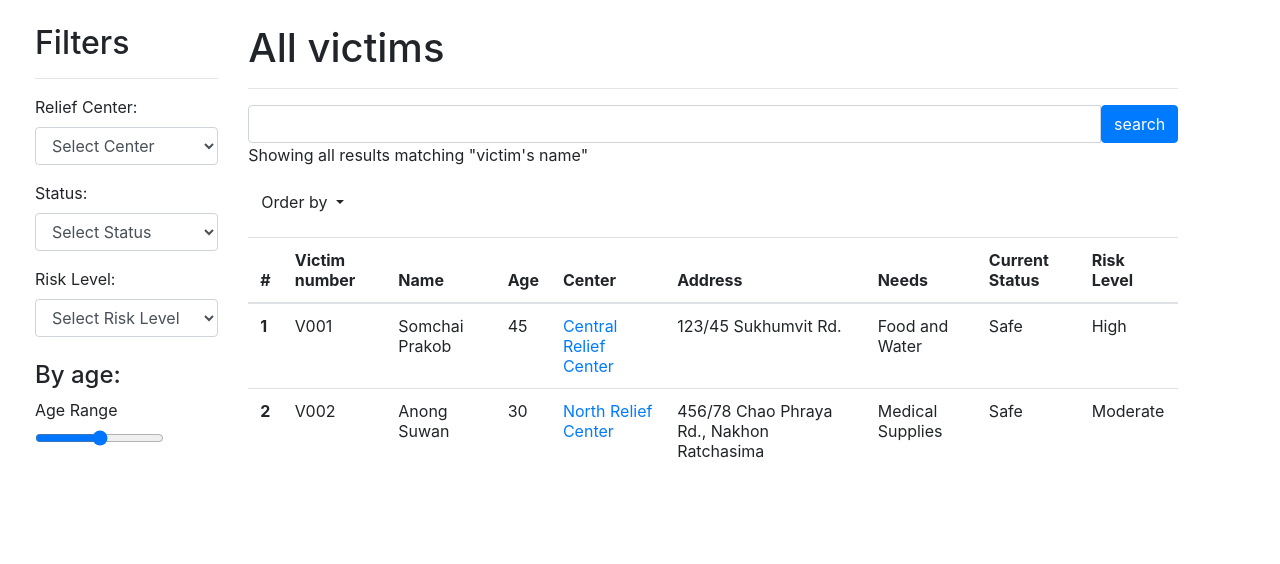
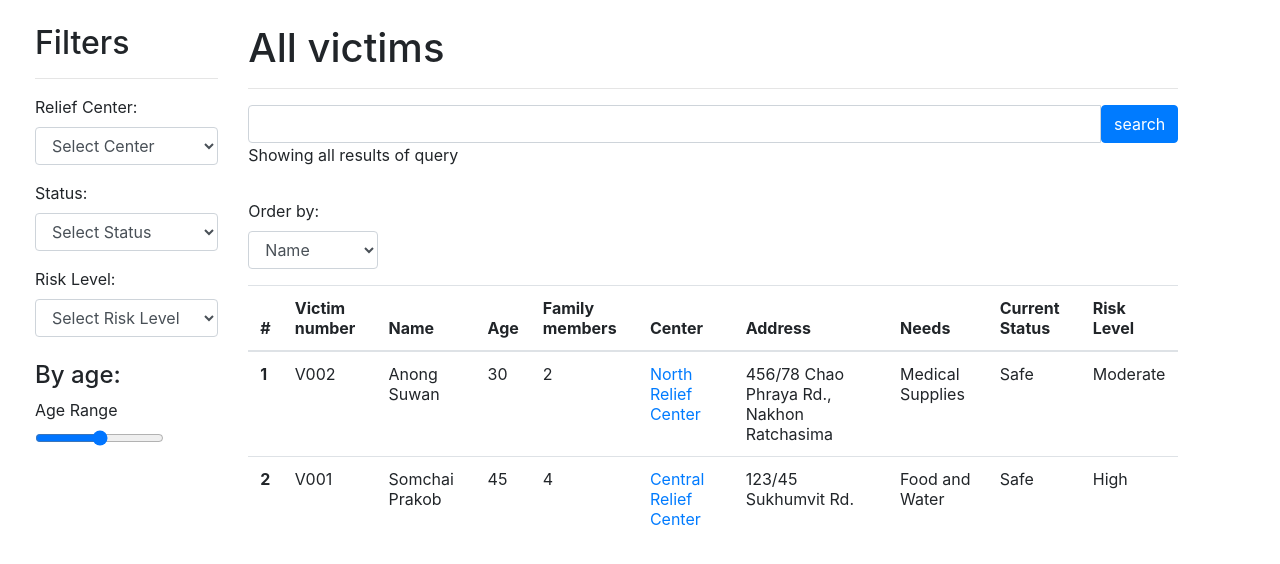
Before and after one commit to yxzuz/Flood-Relief-Center, a Django app: page /victims/ in a window 1280 px wide. Shown: the part 56-620 px from the top of the page. Run offline with Django 5.2, Linux system fonts and the light colour scheme; data comes from the database, SQL or seed files in the repository; some libraries are stand-ins or nearby versions.

Commit message:
order by field

```diff
--- a/flood_relief_center/templates/flood_relief_center/victims.html
+++ b/flood_relief_center/templates/flood_relief_center/victims.html
@@ -107,27 +107,23 @@
                     <button class="btn btn-primary" type="submit"><i class="fa fa-search"></i>search</button>
                   </span>
                 </div>
-            </form>
+            <!-- </form> -->
                 <!-- END SEARCH INPUT -->
-                <p>Showing all results matching "victim's name"</p>
+                <p>Showing all results of query</p>
 
                 <div class="padding"></div>
 
                 <div class="row">
                   <!-- BEGIN VICTIM RESULT -->
-                  <div class="col-sm-6">
-                    <div class="btn-group">
-                      <button type="button" class="btn btn-default dropdown-toggle" data-toggle="dropdown">
-                        Order by <span class="caret"></span>
-                      </button>
-                      <ul class="dropdown-menu" role="menu">
-                        <li><a href="#">Name</a></li>
-                        <li><a href="#">Date</a></li>
-                        <li><a href="#">View</a></li>
-                        <li><a href="#">Rating</a></li>
-                      </ul>
-                    </div>
+                  <div class="col-sm-2">
+                    <label for="orderparam" class="mt-3">Order by:</label>
+                    <select id="orderparam" name="orderparam" class="form-control">
+                        <option value="name" {% if orderparam == 'name' %}selected{% endif %}>Name</option>
+                        <option value="age" {% if orderparam == 'age' %}selected{% endif %}>Age</option>
+                        <option value="family_member" {% if orderparam == 'family_member' %}selected{% endif %}>Family Member</option>
+                    </select>
                   </div>
+            </form>
                   <!-- END VICTIM RESULT -->
 
                   <div class="col-md-6 text-right">
@@ -148,6 +144,7 @@
                             <th scope="col">Victim number</th>
                             <th scope="col">Name</th>
                             <th scope="col">Age</th>
+                            <th scope="col">Family members</th>
                             <th scope="col">Center</th>
                             <th scope="col">Address</th>
                             <th scope="col">Needs</th>
@@ -163,6 +160,7 @@
                                     <td>{{ victim.victimNumber }}</td>
                                     <td>{{ victim.name }}</td>
                                     <td>{{ victim.age }}</td>
+                                    <td>{{ victim.familyMembers }}</td>
                                     <td><a href="{% url 'flood-relief-center:relief-center-detail' victim.center.centerID %}">{{ victim.center }}</a></td>
                                     <td>{{ victim.address }}</td>
                                     <td>
--- a/flood_relief_center/views.py
+++ b/flood_relief_center/views.py
@@ -52,6 +52,7 @@ class VictimsListView(ListView):
         selected_center = self.request.GET.get("selected_center", "")
         selected_status = self.request.GET.get("selected_status", "")
         selected_risk_level = self.request.GET.get("selected_risk_level", "")
+        ordered_by = self.request.GET.get("ordered_by", "name")
         # age_range = self.request.GET.get("age_range", None)
 
         # Apply search filter
@@ -75,7 +76,7 @@ class VictimsListView(ListView):
         # if age_range:
         #     queryset = queryset.filter(age__lte=age_range)
 
-        return queryset
+        return queryset.order_by(ordered_by)
 
 
 class AffectedAreaListView(ListView):
```
